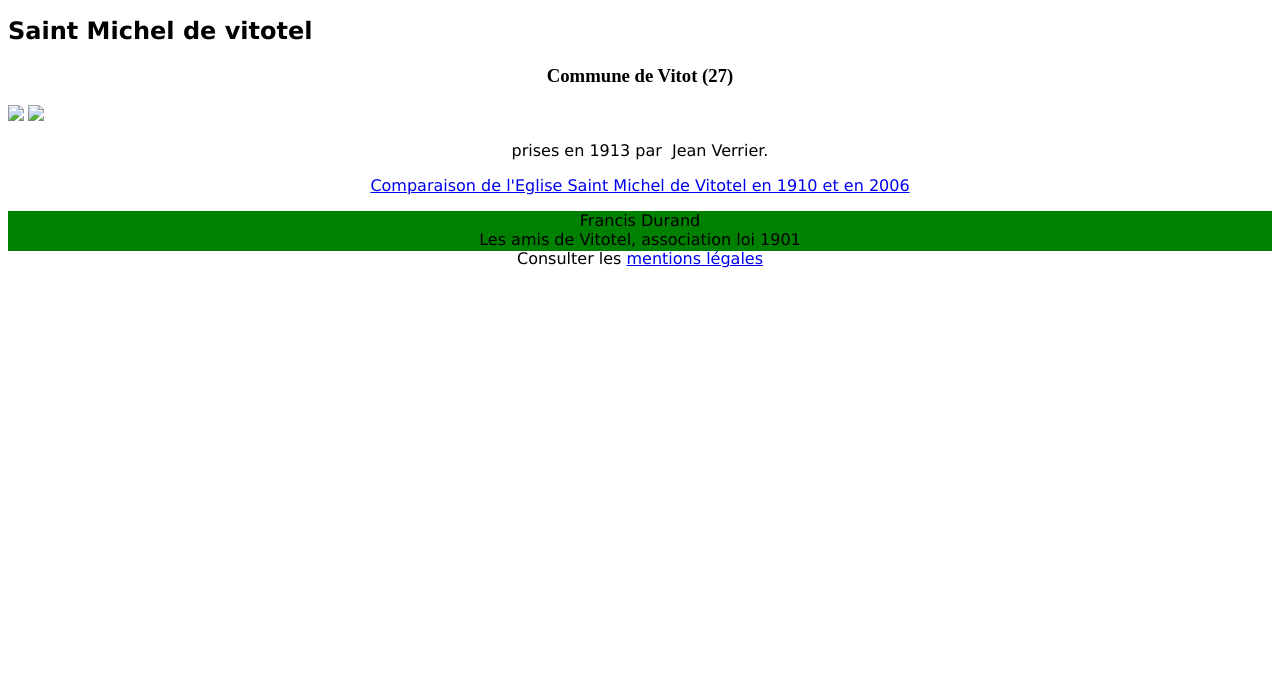
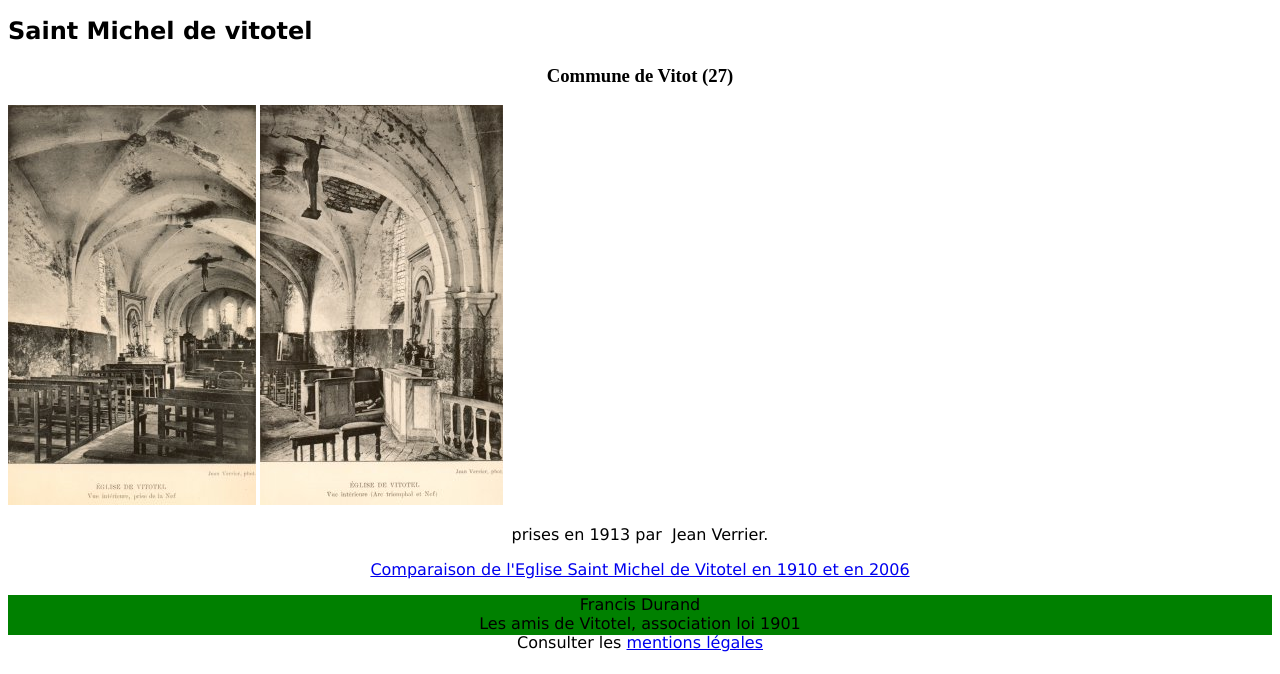
Before and after one commit to angewil/vitotel, a plain HTML site: page photos.html in a window 1280 px wide. Shown: the part 126-800 px from the top of the page. Drawn offline with Linux system fonts and the light colour scheme.

Commit message:
modifications de la page 'photos'

```diff
--- a/photos.html
+++ b/photos.html
@@ -28,8 +28,8 @@
 
         <h2>Saint Michel de vitotel</h2>
         <h3 align=center>Commune de Vitot (27)</h3>
-        <img src="Vitotel 1.jpg">
-        <img src="Vitotel 2.jpg">
+        <img src="images/Vitotel 1.jpg">
+        <img src="images/Vitotel 2.jpg">
         <p align=center>prises en 1913 par &nbsp;Jean Verrier.</p>
         <a href="photos2.html" align=center><p>Comparaison de l'Eglise Saint Michel de Vitotel  en 1910 et en 2006</p></a>
 
```
